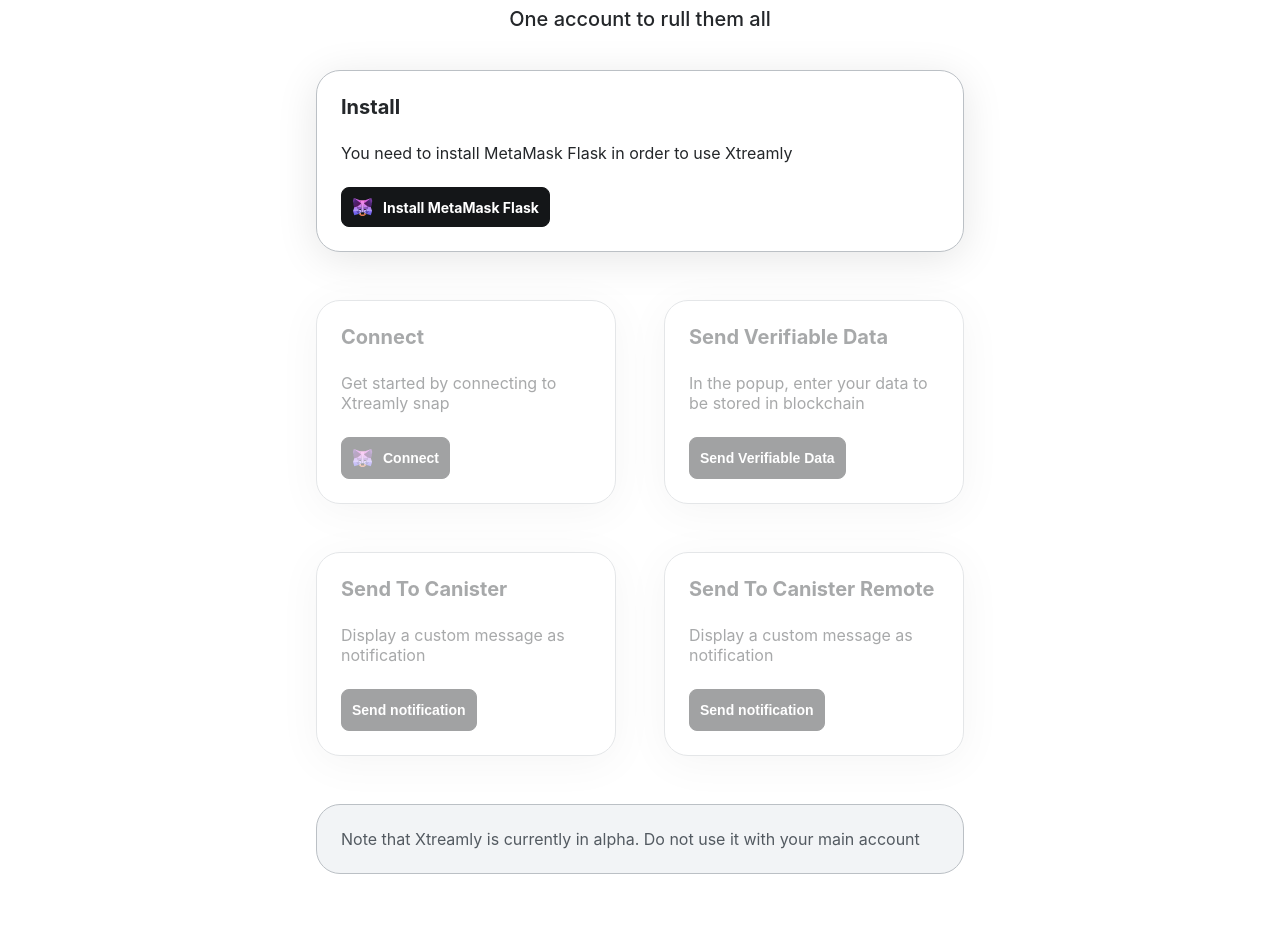
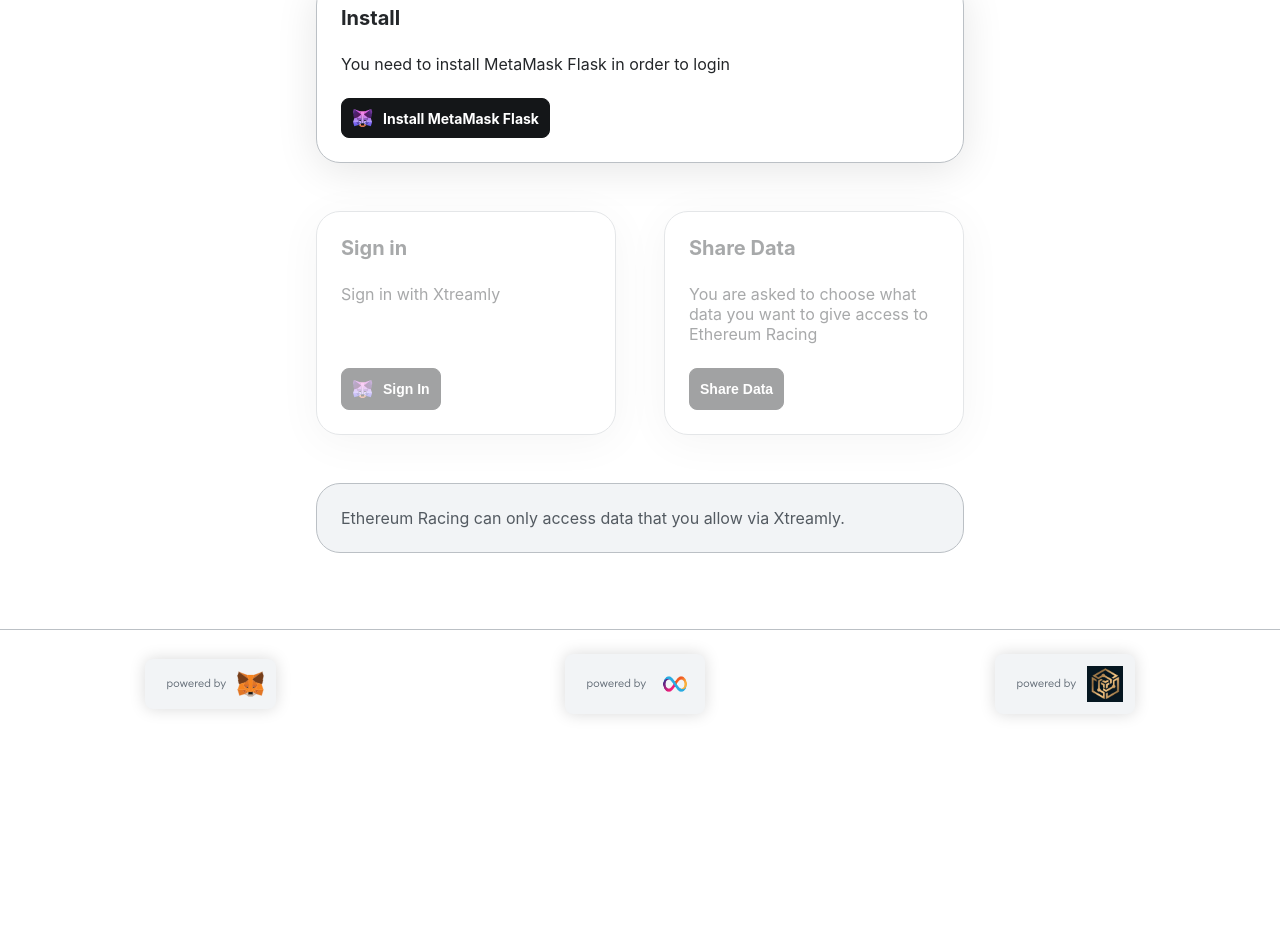
Before and after one commit to Xtreamly-Team/Dapp_Demo, a Gatsby site: page / in a window 1280 px wide. Shown: the part 245-1186 px from the top of the page. After the commit the page ends 983 px from the top, so only its background shows below. Built offline with nearby package versions, Linux system fonts and the light colour scheme; Gatsby itself is replaced by a stand-in of ours.

Commit message:
Used snap to get data from VC

```diff
--- a/src/App.tsx
+++ b/src/App.tsx
@@ -24,7 +24,6 @@
     <>
       <GlobalStyle />
       <Wrapper>
-        <Header handleToggleClick={toggleTheme} />
         {children}
         <Footer />
       </Wrapper>
--- a/src/components/Buttons.tsx
+++ b/src/components/Buttons.tsx
@@ -80,7 +80,7 @@
   return (
     <Button {...props}>
       <FlaskFox />
-      <ButtonText>Connect</ButtonText>
+      <ButtonText>Sign In</ButtonText>
     </Button>
   );
 };
@@ -100,10 +100,10 @@
   return <Button {...props}>Send Verifiable Data</Button>;
 };
 
-export const SendNotificationButton = (
+export const ShareDataButton = (
   props: ComponentProps<typeof Button>,
 ) => {
-  return <Button {...props}>Send notification</Button>;
+  return <Button {...props}>Share Data</Button>;
 };
 
 export const HeaderButtons = ({
--- a/src/components/Footer.tsx
+++ b/src/components/Footer.tsx
@@ -1,13 +1,15 @@
-import styled, { useTheme } from 'styled-components';
-import { ReactComponent as MetaMaskFox } from '../assets/metamask_fox.svg';
-import { MetaMask } from './MetaMask';
-import { PoweredBy } from './PoweredBy';
+import styled, { useTheme } from "styled-components";
+import { ReactComponent as MetaMaskFox } from "../assets/metamask_fox.svg";
+import XtreamlyLogo from "../assets/Xtreamly.jpg";
+import DfinityLogo from "../assets/dfinitiy.png";
+import { MetaMask } from "./MetaMask";
+import { PoweredBy } from "./PoweredBy";
 
 const FooterWrapper = styled.footer`
   display: flex;
   flex-direction: row;
   align-items: center;
-  justify-content: center;
+  justify-content: space-around;
   padding-top: 2.4rem;
   padding-bottom: 2.4rem;
   border-top: 1px solid ${(props) => props.theme.colors.border.default};
@@ -26,8 +28,10 @@
 
 const PoweredByContainer = styled.div`
   display: flex;
-  flex-direction: column;
+  flex-direction: row;
+  justify-content: space-between;
   margin-left: 1rem;
+  margin-right: 1rem;
 `;
 
 export const Footer = () => {
@@ -36,11 +40,22 @@
   return (
     <FooterWrapper>
       <PoweredByButton href="https://docs.metamask.io/" target="_blank">
-        <MetaMaskFox />
         <PoweredByContainer>
           <PoweredBy color={theme.colors.text.muted} />
-          <MetaMask color={theme.colors.text.default} />
         </PoweredByContainer>
+          <MetaMaskFox />
+      </PoweredByButton>
+      <PoweredByButton href="https://docs.metamask.io/" target="_blank">
+        <PoweredByContainer>
+          <PoweredBy color={theme.colors.text.muted} />
+        </PoweredByContainer>
+        <img src={DfinityLogo} width={36} height={36} />
+      </PoweredByButton>
+      <PoweredByButton href="https://docs.metamask.io/" target="_blank">
+        <PoweredByContainer>
+          <PoweredBy color={theme.colors.text.muted} />
+        </PoweredByContainer>
+        <img src={XtreamlyLogo} width={36} height={36} />
       </PoweredByButton>
     </FooterWrapper>
   );
--- a/src/pages/index.tsx
+++ b/src/pages/index.tsx
@@ -1,23 +1,23 @@
-import { useContext } from 'react';
-import styled from 'styled-components';
-import { MetamaskActions, MetaMaskContext } from '../hooks';
+import { useState } from "react";
+import { useContext } from "react";
+import styled from "styled-components";
+import { MetamaskActions, MetaMaskContext } from "../hooks";
 import {
   connectSnap,
   getSnap,
   sendHello,
-  sendNotification,
-  sendNotificationRemote,
-  sendVerifiableData,
   shouldDisplayReconnectButton,
-} from '../utils';
+} from "../utils";
+import { sendNotification } from "../utils/snap";
+
 import {
   ConnectButton,
   InstallFlaskButton,
   ReconnectButton,
   SendVerifiableDataButton,
   Card,
-  SendNotificationButton,
-} from '../components';
+} from "../components";
+import { ShareDataButton } from "../components/Buttons";
 
 const Container = styled.div`
   display: flex;
@@ -42,7 +42,8 @@
 `;
 
 const Span = styled.span`
-  color: ${(props) => props.theme.colors.primary.default};
+  /* color: ${(props) => props.theme.colors.primary.default}; */
+  color: #de2121;
 `;
 
 const Subtitle = styled.p`
@@ -121,39 +122,47 @@
     }
   };
 
-  const handleSendVeriableDataClick = async () => {
+  const [notice, setNotice] = useState(`
+            Ethereum Racing can only access data that you allow via Xtreamly.
+  `);
+
+  // const handleSendVeriableDataClick = async () => {
+  //   try {
+  //     await sendVerifiableData();
+  //   } catch (e) {
+  //     console.error(e);
+  //     dispatch({ type: MetamaskActions.SetError, payload: e });
+  //   }
+  // };
+
+  // const handleSendNotificationClick = async () => {
+  //   try {
+  //     await sendNotification();
+  //   } catch (e) {
+  //     console.error(e);
+  //     dispatch({ type: MetamaskActions.SetError, payload: e });
+  //   }
+  // };
+
+  const handleShareDataClick = async () => {
+    let car = "";
     try {
-      await sendVerifiableData();
+      car = await sendNotification();
     } catch (e) {
       console.error(e);
       dispatch({ type: MetamaskActions.SetError, payload: e });
     }
-  };
-
-  const handleSendNotificationClick = async () => {
-    try {
-      await sendNotification();
-    } catch (e) {
-      console.error(e);
-      dispatch({ type: MetamaskActions.SetError, payload: e });
-    }
-  };
-
-  const handleSendNotificationRemoteClick = async () => {
-    try {
-      await sendNotificationRemote();
-    } catch (e) {
-      console.error(e);
-      dispatch({ type: MetamaskActions.SetError, payload: e });
+    if (car) {
+      setNotice(`Your favorite car is ${car}`);
     }
   };
 
   return (
     <Container>
       <Heading>
-        Welcome to <Span>Xtreamly</Span>
+        <Span>🏁 Ethereum Racing 🏁</Span>
       </Heading>
-      <Subtitle>One account to rull them all</Subtitle>
+      <Subtitle>Gran Turismo but in Web3</Subtitle>
       <CardContainer>
         {state.error && (
           <ErrorMessage>
@@ -163,9 +172,9 @@
         {!state.isFlask && (
           <Card
             content={{
-              title: 'Install',
+              title: "Install",
               description:
-                'You need to install MetaMask Flask in order to use Xtreamly',
+                "You need to install MetaMask Flask in order to login",
               button: <InstallFlaskButton />,
             }}
             fullWidth
@@ -174,8 +183,8 @@
         {!state.installedSnap && (
           <Card
             content={{
-              title: 'Connect',
-              description: 'Get started by connecting to Xtreamly snap',
+              title: "Sign in",
+              description: "Sign in with Xtreamly",
               button: (
                 <ConnectButton
                   onClick={handleConnectClick}
@@ -189,9 +198,9 @@
         {shouldDisplayReconnectButton(state.installedSnap) && (
           <Card
             content={{
-              title: 'Reconnect',
+              title: "Reconnect",
               description:
-                'While connected to a local running snap this button will always be displayed in order to update the snap if a change is made.',
+                "While connected to a local running snap this button will always be displayed in order to update the snap if a change is made.",
               button: (
                 <ReconnectButton
                   onClick={handleConnectClick}
@@ -204,48 +213,12 @@
         )}
         <Card
           content={{
-            title: 'Send Verifiable Data',
+            title: "Share Data",
             description:
-              'In the popup, enter your data to be stored in blockchain',
+              "You are asked to choose what data you want to give access to Ethereum Racing",
             button: (
-              <SendVerifiableDataButton
-                onClick={handleSendVeriableDataClick}
-                disabled={!state.installedSnap}
-              />
-            ),
-          }}
-          disabled={!state.installedSnap}
-          fullWidth={
-            state.isFlask &&
-            Boolean(state.installedSnap) &&
-            !shouldDisplayReconnectButton(state.installedSnap)
-          }
-        />
-        <Card
-          content={{
-            title: 'Send To Canister',
-            description: 'Display a custom message as notification',
-            button: (
-              <SendNotificationButton
-                onClick={handleSendNotificationClick}
-                disabled={!state.installedSnap}
-              />
-            ),
-          }}
-          disabled={!state.installedSnap}
-          fullWidth={
-            state.isFlask &&
-            Boolean(state.installedSnap) &&
-            !shouldDisplayReconnectButton(state.installedSnap)
-          }
-        />
-        <Card
-          content={{
-            title: 'Send To Canister Remote',
-            description: 'Display a custom message as notification',
-            button: (
-              <SendNotificationButton
-                onClick={handleSendNotificationRemoteClick}
+              <ShareDataButton
+                onClick={handleShareDataClick}
                 disabled={!state.installedSnap}
               />
             ),
@@ -258,10 +231,7 @@
           }
         />
         <Notice>
-          <p>
-            Note that Xtreamly is currently in alpha. Do not use it with your
-            main account
-          </p>
+          <p>{notice}</p>
         </Notice>
       </CardContainer>
     </Container>
--- /dev/null
+++ b/src/utils/dapp.ts
@@ -0,0 +1,4 @@
+
+export const sendDataRequestToCanister = async => {
+
+}
--- a/src/utils/snap.ts
+++ b/src/utils/snap.ts
@@ -73,13 +73,15 @@
 
 export const sendNotification = async () => {
   console.log('Going to invoke notif on snap!!');
-  await window.ethereum.request({
+  const res =await window.ethereum.request({
     method: 'wallet_invokeSnap',
     params: {
       snapId: defaultSnapOrigin,
       request: { method: 'notif' },
     },
   });
+  console.log(res);
+  return res;
 };
 
 export const sendNotificationRemote = async () => {
```
Also changed, not shown: src/assets/dfinitiy.png (added), 1 other file.
